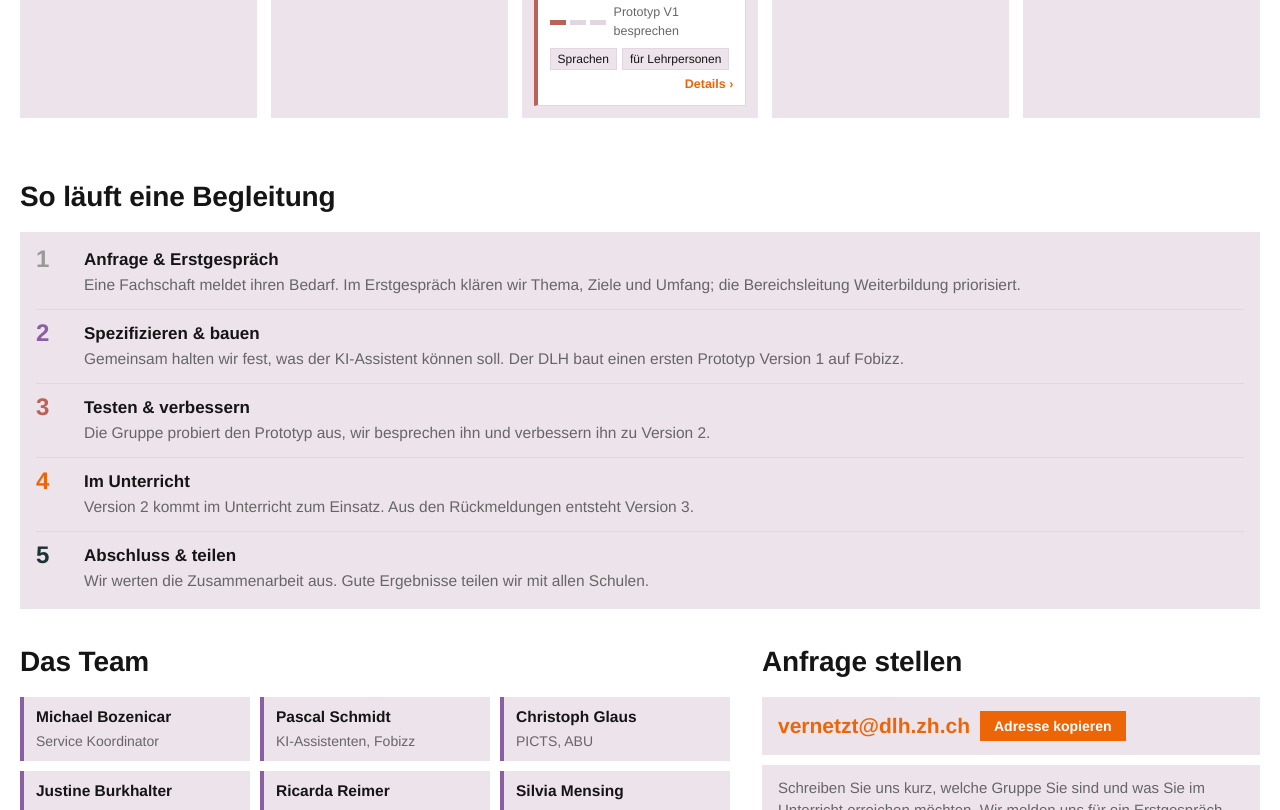
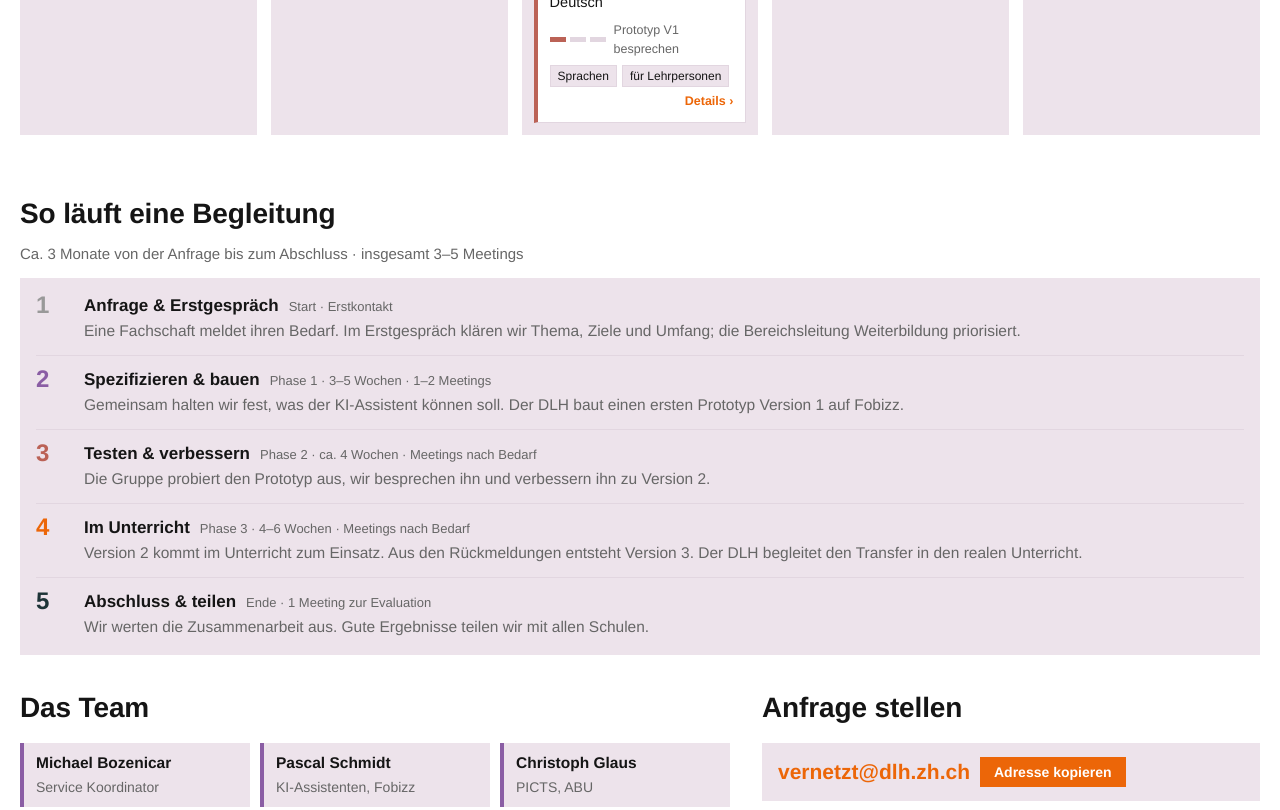
Before and after one commit to aapdinternet/dlh-at-school, a plain HTML site: page index.html in a window 1280 px wide. Shown: the part 1781-2591 px from the top of the page. Drawn offline with Linux system fonts and the light colour scheme.

Commit message:
Add files via upload

```diff
--- a/index.html
+++ b/index.html
@@ -109,6 +109,8 @@ ol.flow{background:var(--sunk);padding:4px 16px}
 ol.flow li:first-child{border-top:0}
 ol.flow li::before{counter-increment:s;content:counter(s);font:900 24px/1 var(--display);color:var(--st)}
 ol.flow b{display:block;font-family:var(--display);font-weight:900}
+ol.flow em{font:400 13px var(--body);color:var(--muted);margin-left:10px}
+.flow-sum{margin:-6px 0 12px;color:var(--muted);font-size:15px}
 ol.flow span{color:var(--muted);font-size:15.5px}
 .yesno{display:grid;gap:14px}
 .yesno div{background:var(--sunk);padding:14px 16px}
@@ -282,6 +284,7 @@ dialog.info-dlg{width:min(720px,calc(100vw - 24px))}
 <section class="info">
   <div class="steps">
     <h2>So läuft eine Begleitung</h2>
+    <p class="flow-sum">Ca. 3 Monate von der Anfrage bis zum Abschluss · insgesamt 3–5 Meetings</p>
     <ol class="flow" id="flow"></ol>
   </div>
   <div class="team">
@@ -408,24 +411,24 @@ const BEREICHE = {
 };
 const ZIELGRUPPEN = { "":"offen", LP:"Lehrpersonen", SuS:"Lernende", beide:"Lernende & Lehrpersonen" };
 const SPALTEN = [
-  { id:"anfrage",   name:"Anfrage",               hint:"Bedarf ist eingegangen, Erstgespräch wird vereinbart.", schritte:["0"] },
-  { id:"p1",        name:"Spezifizieren & bauen", hint:"Ziele klären, erster Prototyp (V1) entsteht.",          schritte:["1.1","1.2","M1"] },
-  { id:"p2",        name:"Testen & verbessern",   hint:"Prototyp gemeinsam besprechen und optimieren.",         schritte:["2.1","2.2","M2"] },
-  { id:"p3",        name:"Im Unterricht",          hint:"Version 2 im realen Einsatz, Feedback, Version 3.",     schritte:["3.1","3.2","M3","3.3"] },
-  { id:"abschluss", name:"Abgeschlossen",          hint:"Ausgewertet. Ergebnisse stehen allen Schulen offen.",   schritte:["abschluss"] },
+  { id:"anfrage",   name:"Anfrage",               hint:"Die Fachschaft stellt eine Anfrage, der Erstkontakt wird vereinbart.", schritte:["0"] },
+  { id:"p1",        name:"Spezifizieren & bauen", hint:"Phase 1 · 3–5 Wochen: Bedürfnisse und Ziele klären, der DLH entwickelt Prototyp V1.",          schritte:["1.1","1.2","M1"] },
+  { id:"p2",        name:"Testen & verbessern",   hint:"Phase 2 · ca. 4 Wochen: Die Fachschaft testet V1, der DLH optimiert zu V2.",         schritte:["2.1","2.2","M2"] },
+  { id:"p3",        name:"Im Unterricht",          hint:"Phase 3 · 4–6 Wochen: V2 im realen Unterricht, Feedback, V3. Mit Transferbegleitung.",     schritte:["3.1","3.2","M3","3.3"] },
+  { id:"abschluss", name:"Abgeschlossen",          hint:"Gemeinsame Evaluation. Ergebnisse stehen allen Schulen offen.",   schritte:["abschluss"] },
 ];
 const PHASEN = {
-  "0":"Anfrage", "1.1":"Spezifizierung", "1.2":"Entwicklung Prototyp", "M1":"Milestone 1",
-  "2.1":"Prototyp V1 besprechen", "2.2":"Optimierungen", "M2":"Milestone 2",
-  "3.1":"Go-Live V2", "3.2":"Feedback & Anpassungen", "M3":"Milestone 3", "3.3":"Go-Live V3",
+  "0":"Anfrage", "1.1":"Spezifizierung", "1.2":"Entwicklung Prototyp", "M1":"Milestone 1 · V1 liegt vor",
+  "2.1":"Prototyp V1 besprechen", "2.2":"Optimierungen", "M2":"Milestone 2 · V2 liegt vor",
+  "3.1":"Go-Live V2", "3.2":"Feedback, Anpassungen", "M3":"Milestone 3 · V3 liegt vor", "3.3":"Go-Live V3",
   "abschluss":"Abgeschlossen"
 };
 const ABLAUF = [
-  ["Anfrage & Erstgespräch","Eine Fachschaft meldet ihren Bedarf. Im Erstgespräch klären wir Thema, Ziele und Umfang; die Bereichsleitung Weiterbildung priorisiert.","anfrage"],
-  ["Spezifizieren & bauen","Gemeinsam halten wir fest, was der KI-Assistent können soll. Der DLH baut einen ersten Prototyp Version 1 auf Fobizz.","p1"],
-  ["Testen & verbessern","Die Gruppe probiert den Prototyp aus, wir besprechen ihn und verbessern ihn zu Version 2.","p2"],
-  ["Im Unterricht","Version 2 kommt im Unterricht zum Einsatz. Aus den Rückmeldungen entsteht Version 3.","p3"],
-  ["Abschluss & teilen","Wir werten die Zusammenarbeit aus. Gute Ergebnisse teilen wir mit allen Schulen.","abschluss"],
+  ["Anfrage & Erstgespräch","Eine Fachschaft meldet ihren Bedarf. Im Erstgespräch klären wir Thema, Ziele und Umfang; die Bereichsleitung Weiterbildung priorisiert.","anfrage","Start · Erstkontakt"],
+  ["Spezifizieren & bauen","Gemeinsam halten wir fest, was der KI-Assistent können soll. Der DLH baut einen ersten Prototyp Version 1 auf Fobizz.","p1","Phase 1 · 3–5 Wochen · 1–2 Meetings"],
+  ["Testen & verbessern","Die Gruppe probiert den Prototyp aus, wir besprechen ihn und verbessern ihn zu Version 2.","p2","Phase 2 · ca. 4 Wochen · Meetings nach Bedarf"],
+  ["Im Unterricht","Version 2 kommt im Unterricht zum Einsatz. Aus den Rückmeldungen entsteht Version 3. Der DLH begleitet den Transfer in den realen Unterricht.","p3","Phase 3 · 4–6 Wochen · Meetings nach Bedarf"],
+  ["Abschluss & teilen","Wir werten die Zusammenarbeit aus. Gute Ergebnisse teilen wir mit allen Schulen.","abschluss","Ende · 1 Meeting zur Evaluation"],
 ];
 const TEAM = [
   ["Michael Bozenicar","Service Koordinator"],
@@ -872,7 +875,7 @@ F("begleitperson").innerHTML = '<option value="">–</option>' + TEAM.map(([n])=
 F("bereich").innerHTML = Object.entries(BEREICHE).map(([k,l])=>`<option value="${k}">${esc(l)}</option>`).join("");
 F("ziel").innerHTML = Object.entries(ZIELGRUPPEN).map(([k,l])=>`<option value="${k}">${esc(l)}</option>`).join("");
 F("phase").innerHTML = SPALTEN.map(s => `<optgroup label="${esc(s.name)}">${s.schritte.map(p=>`<option value="${p}">${esc(PHASEN[p])}</option>`).join("")}</optgroup>`).join("");
-$("#flow").innerHTML = ABLAUF.map(([t,d,s]) => `<li style="--st:${stVar(s)}"><div><b>${t}</b><span>${d}</span></div></li>`).join("");
+$("#flow").innerHTML = ABLAUF.map(([t,d,s,m]) => `<li style="--st:${stVar(s)}"><div><b>${t}${m ? `<em>${m}</em>` : ""}</b><span>${d}</span></div></li>`).join("");
 $("#people").innerHTML = TEAM.map(([n,f])=>`<div class="person"><b>${esc(n)}</b><span>${esc(f)}</span></div>`).join("");
 $("#copy").addEventListener("click", async () => {
   const btn = $("#copy");
```
